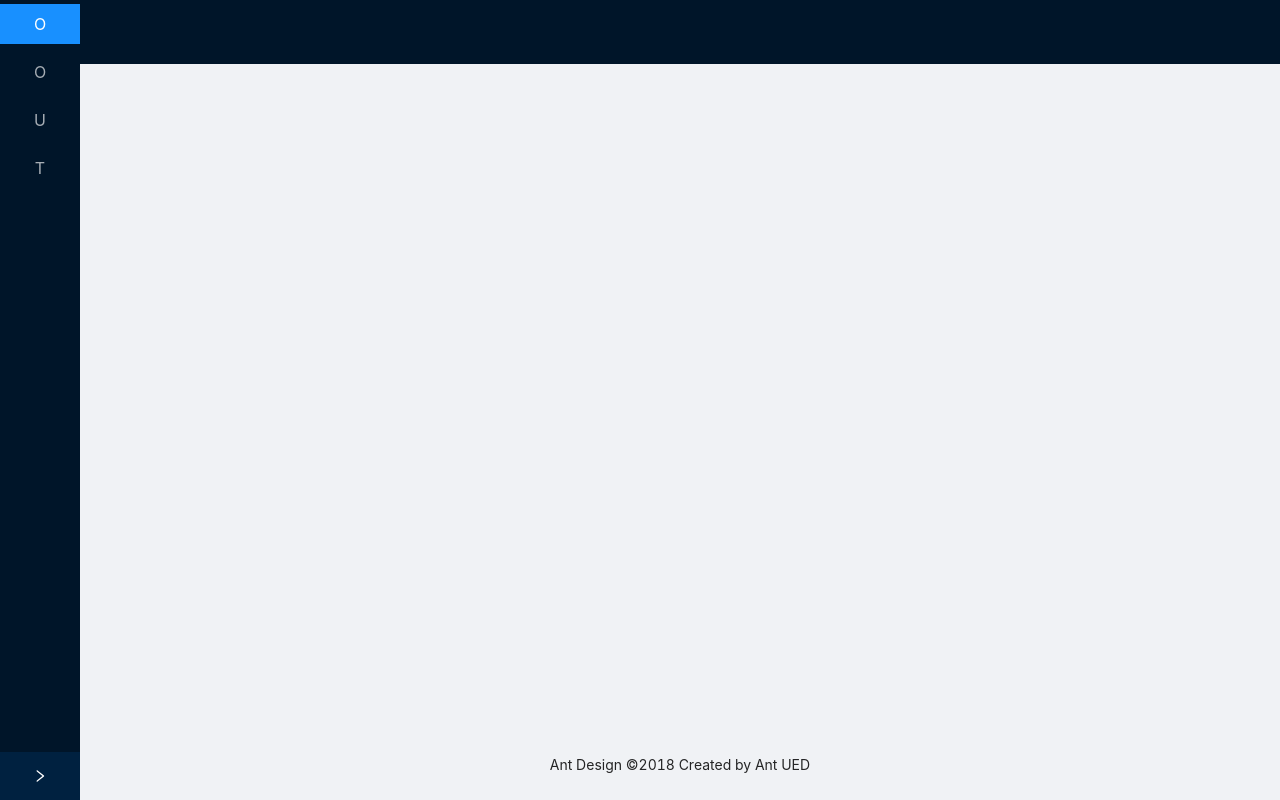
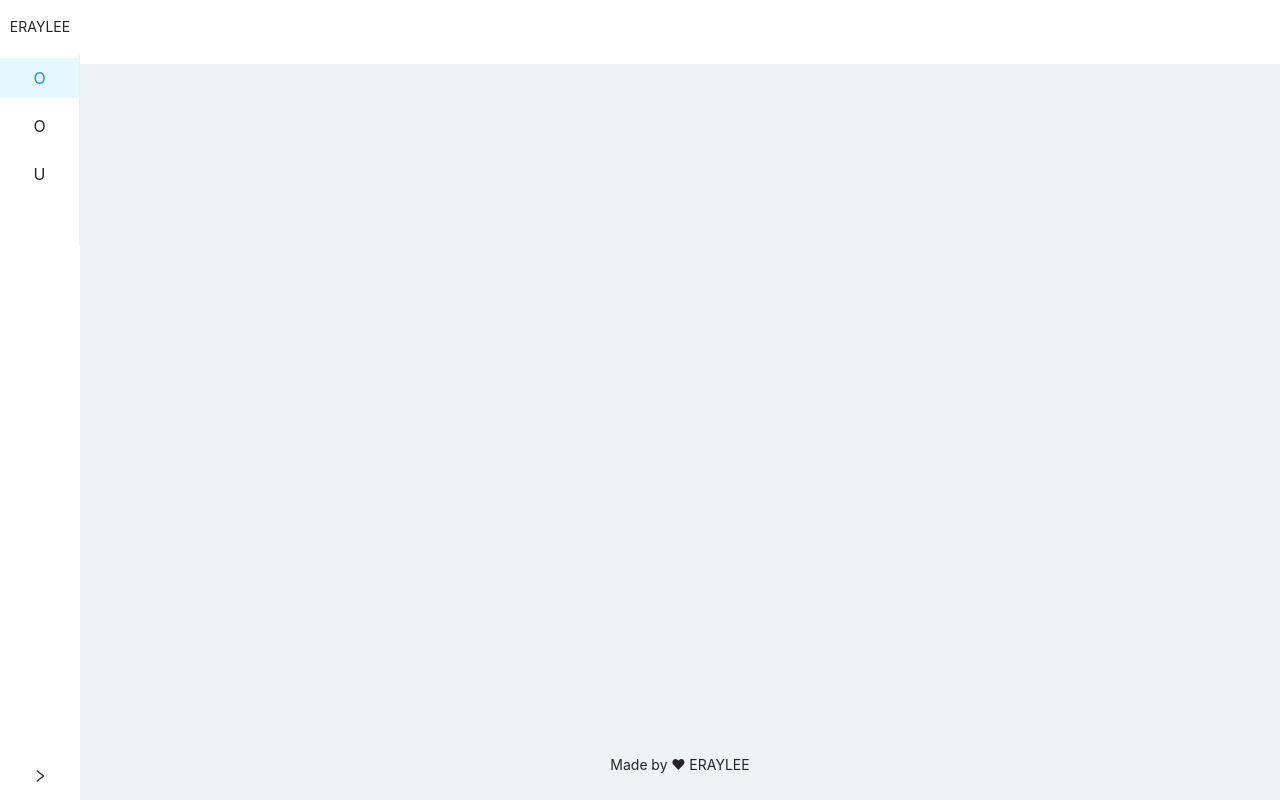
Before and after one commit to Eraylee/eapp-react, a React (Create React App) app: page / in a window 1280 px wide. Built offline with nearby package versions, Linux system fonts and the light colour scheme.

Commit message:
add baseApi

```diff
--- a/package.json
+++ b/package.json
@@ -3,6 +3,7 @@
   "version": "0.1.0",
   "private": true,
   "dependencies": {
+    "@ant-design/icons": "^4.2.1",
     "@craco/craco": "^5.6.4",
     "@testing-library/jest-dom": "^4.2.4",
     "@testing-library/react": "^9.3.2",
@@ -10,6 +11,7 @@
     "@types/jest": "^24.0.0",
     "@types/node": "^12.0.0",
     "antd": "^4.5.1",
+    "axios": "^0.19.2",
     "craco-alias": "^2.1.1",
     "craco-less": "^1.17.0",
     "history": "^5.0.0",
--- /dev/null
+++ b/src/api/system.ts
@@ -0,0 +1,6 @@
+import { GET } from "./base";
+import { Menu } from "./types";
+
+export const apiGetMenu = () => {
+  // return GET();
+};
--- a/src/components/Layout/index.tsx
+++ b/src/components/Layout/index.tsx
@@ -2,6 +2,7 @@ import React, { Suspense, useState, useCallback } from "react";
 import { Layout, Menu } from "antd";
 import { Outlet } from "react-router";
 import { Spin } from "antd";
+import "./style.less";
 const { Header, Content, Footer, Sider } = Layout;
 const { SubMenu } = Menu;
 
@@ -11,10 +12,18 @@ export default () => {
     setExpand((v) => !v);
   }, []);
   return (
-    <Layout style={{ minHeight: "100vh" }}>
-      <Sider collapsible collapsed={expand} onCollapse={handleToggle}>
-        <div className='logo' />
-        <Menu theme='dark' defaultSelectedKeys={["1"]} mode='inline'>
+    <Layout className='layout-root'>
+      <Sider
+        theme='light'
+        collapsible
+        collapsed={expand}
+        onCollapse={handleToggle}
+      >
+        <div className='logo'>
+          <p>ERAYLEE</p>
+        </div>
+
+        <Menu defaultSelectedKeys={["1"]} mode='inline'>
           <Menu.Item key='1'>Option 1</Menu.Item>
           <Menu.Item key='2'>Option 2</Menu.Item>
           <SubMenu key='sub1' title='User'>
@@ -22,23 +31,18 @@ export default () => {
             <Menu.Item key='4'>Bill</Menu.Item>
             <Menu.Item key='5'>Alex</Menu.Item>
           </SubMenu>
-          <SubMenu key='sub2' title='Team'>
-            <Menu.Item key='6'>Team 1</Menu.Item>
-            <Menu.Item key='8'>Team 2</Menu.Item>
-          </SubMenu>
           <Menu.Item key='9' />
         </Menu>
       </Sider>
       <Layout className='site-layout'>
         <Header className='site-layout-background' style={{ padding: 0 }} />
+        <div style={{ height: 20 }} />
         <Content style={{ margin: "0 16px" }}>
           <Suspense fallback={<Spin />}>
             <Outlet />
           </Suspense>
         </Content>
-        <Footer style={{ textAlign: "center" }}>
-          Ant Design ©2018 Created by Ant UED
-        </Footer>
+        <Footer style={{ textAlign: "center" }}>Made by ❤ ERAYLEE</Footer>
       </Layout>
     </Layout>
   );
--- a/src/components/Layout/style.less
+++ b/src/components/Layout/style.less
@@ -1,5 +1,16 @@
 .layout-root {
-  .nav-toggle {
-    height: 100vh;
+  min-height: 100vh !important;
+  .logo {
+    display: flex;
+    justify-content: center;
+    align-items: center;
+    padding: 16px;
+    & > p {
+      margin: 0;
+      padding: 0;
+    }
+  }
+  .site-layout-background {
+    background: #fff;
   }
 }
```
Also changed, not shown: src/api/base.ts (added, +71 -0 lines), src/api/types.ts (added, +38 -0 lines), 1 other file (tests, documents, lock files or other folders).
